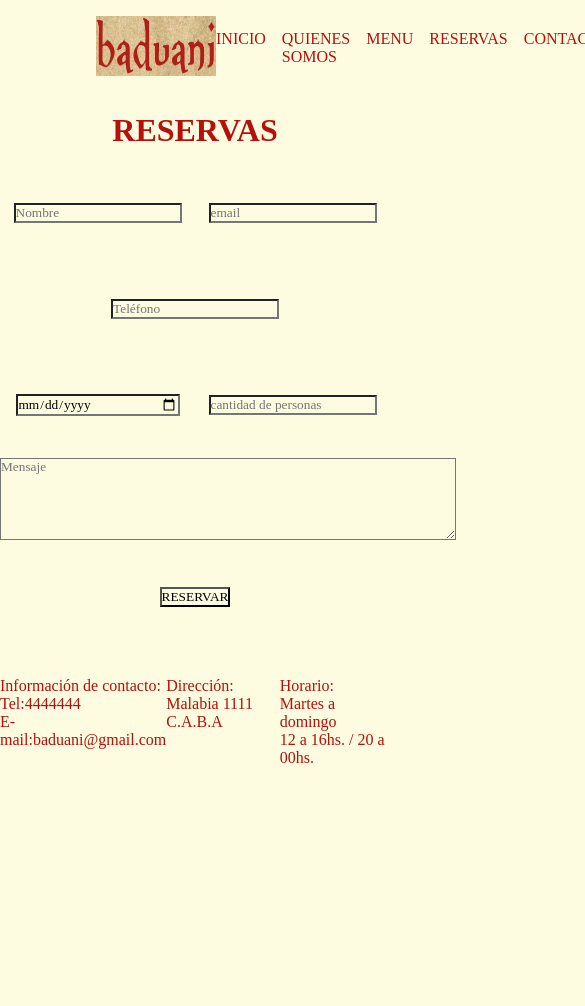
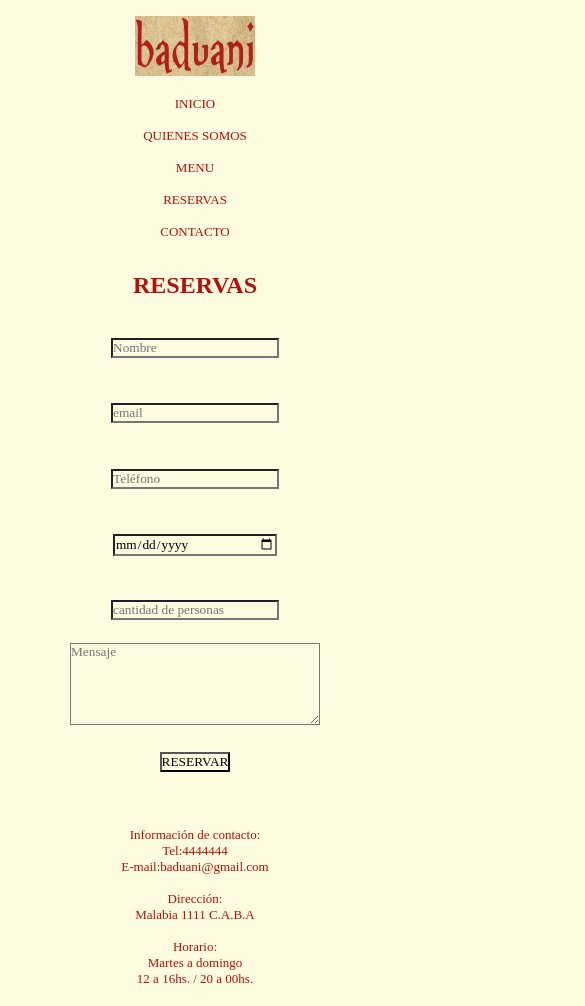
Before and after one commit to shadibaduan/baduani, a plain HTML site: page pages/reservas.html in a window 390 px wide. Shown: the top 1006 px of the page, 585 px wide, since content can reach past the window. Before the commit the page ends 844 px from the top, so only its background shows below. Drawn offline with Linux system fonts and the light colour scheme; a web font is replaced by a local one.

Commit message:
responsive media queries reservas y contacto

```diff
--- a/css/main.css
+++ b/css/main.css
@@ -18,10 +18,14 @@ h1 , h2, h3, h4, h5, h6 {
     display: flex;
     justify-content: space-between;
     align-items: center;
-    padding: 1rem 6rem;
+    padding: 1rem 5rem;
     /*border: 1px solid black; */
 }
 
+.logo-imagen {
+    width: 120px;
+    height: 60px;
+}
 
 .menu {
     list-style-type: none;
@@ -32,21 +36,20 @@ h1 , h2, h3, h4, h5, h6 {
 
 .menu-link {
     color: #b70f0a;
-}
-
-.logo-imagen {
-    width: 120px;
-    height: 60px;
-}
-
-.menu-link {
     text-decoration: none;
     list-style: none;
 }
 
+
+.container-imagen-section-hero {
+    display: flex;
+    margin-inline: auto;
+}
+
 .foto-baduani1 {
-    width: 100%;
+    width: 1440px;
     height: 555px;
+    margin: auto;
 }
 
 .div-hero {
@@ -73,18 +76,19 @@ h1 , h2, h3, h4, h5, h6 {
 .section-2 {
     display: flex;
     gap: 10rem;
-    padding-top: 1rem;
+    margin-top: 1rem;
     justify-content: space-evenly;
 }
 
 .imagen-section2 {
     width: 320px;
     height: 220px;
+    margin: auto;
 }
 
 .titulo-section3 {
     text-align: center;
-    padding-top: 2rem;
+    margin-top: 2rem;
     font-size: 35px;
     font-weight: lighter;
     justify-content: center;
@@ -94,7 +98,7 @@ h1 , h2, h3, h4, h5, h6 {
     font-size: 20px;
     color: #b70f0a;
     text-align: center;
-    padding-bottom: 2rem;
+    margin-bottom: 2rem;
     }
 
 .parrafo-section3-link {
@@ -109,14 +113,14 @@ h1 , h2, h3, h4, h5, h6 {
 }
 
 .container-imagen-section3 {
-    width: 1200px;
-    display: flex;
+     display: flex;
     margin-inline: auto;
 }
 
 .imagen-section3 {
-    width: 1200px;
-    height: 700px;
+    width: 1100px;
+    height: 780px;
+    margin: auto;
 }
 
 .footer {
@@ -184,6 +188,7 @@ h1 , h2, h3, h4, h5, h6 {
     grid-area: reservar;
 }
 
+
 .h1-contacto {
     text-align: center;
 }
@@ -224,3 +229,87 @@ h1 , h2, h3, h4, h5, h6 {
 .enviar {
     grid-area: enviar;
 }
+
+
+@media (max-width: 734px) {
+    .header{
+        flex-direction: column;
+    }
+    .logo-imagen{
+        margin-bottom: 1rem;
+    }
+    .footer {
+        margin-bottom: 1rem;
+        width: 100%;
+        font-size: small;
+        flex-direction: column;
+    }
+
+    .contenedor-footer {
+        text-align: center;
+        justify-content: center;
+        margin: auto;
+        margin-bottom: 1rem;
+    }
+}
+
+@media (max-width: 573px){
+
+    .h1-reservas{
+        font-size: x-large;
+    }
+
+    .h1-contacto{
+        font-size: x-large;
+    }
+    .menu {
+        flex-direction: column;
+        margin: auto;
+        font-size: small;
+        justify-content: center;
+        text-align: center;
+    }
+    .contenedor-footer {
+        text-align: center;
+        justify-content: center;
+        margin: auto;
+        margin-bottom: 1rem;
+        font-size: small;
+    }
+}
+
+@media (max-width: 420px){
+    .formulario-reservas {
+        grid-template-areas:
+        "nombre-reservas"
+        "email-reservas"
+        "tel"
+        "fecha"
+        "personas"
+        "mensaje-reservas"
+        "reservar";
+        grid-template-columns: 1fr;
+        grid-template-rows: repeat(7, 1fr);
+
+    }
+
+    textarea {
+        width: 250px;
+    }
+
+}
+
+@media (max-width: 360px){
+    .formulario-contacto {
+        grid-template-areas:
+        "nombre-contacto"
+        "apellido"
+        "email-contacto"
+        "asunto"
+        "mensaje-contacto"
+        "enviar";
+        grid-template-columns: 1fr;
+        grid-template-rows: repeat(6, 1fr);
+    }
+
+}
--- a/pages/reservas.html
+++ b/pages/reservas.html
@@ -52,16 +52,18 @@
     </main>
 
     <footer class="footer">
-        <div>
+        <div class="contenedor-footer">
             <p>Información de contacto:</p>
             <p>Tel:4444444</p>
             <p>E-mail:baduani@gmail.com</p>
         </div>
-        <div>
+
+        <div class="contenedor-footer">
             <p>Dirección:</p>
             <p>Malabia 1111 C.A.B.A</p>
         </div>
-        <div>
+
+        <div class="contenedor-footer">
             <p>Horario:</p>
             <p>Martes a domingo</p>
             <p>12 a 16hs. / 20 a 00hs.</p>
```
Also changed, not shown: index.html (+3 -1 lines), pages/contacto.html (+3 -3 lines).
